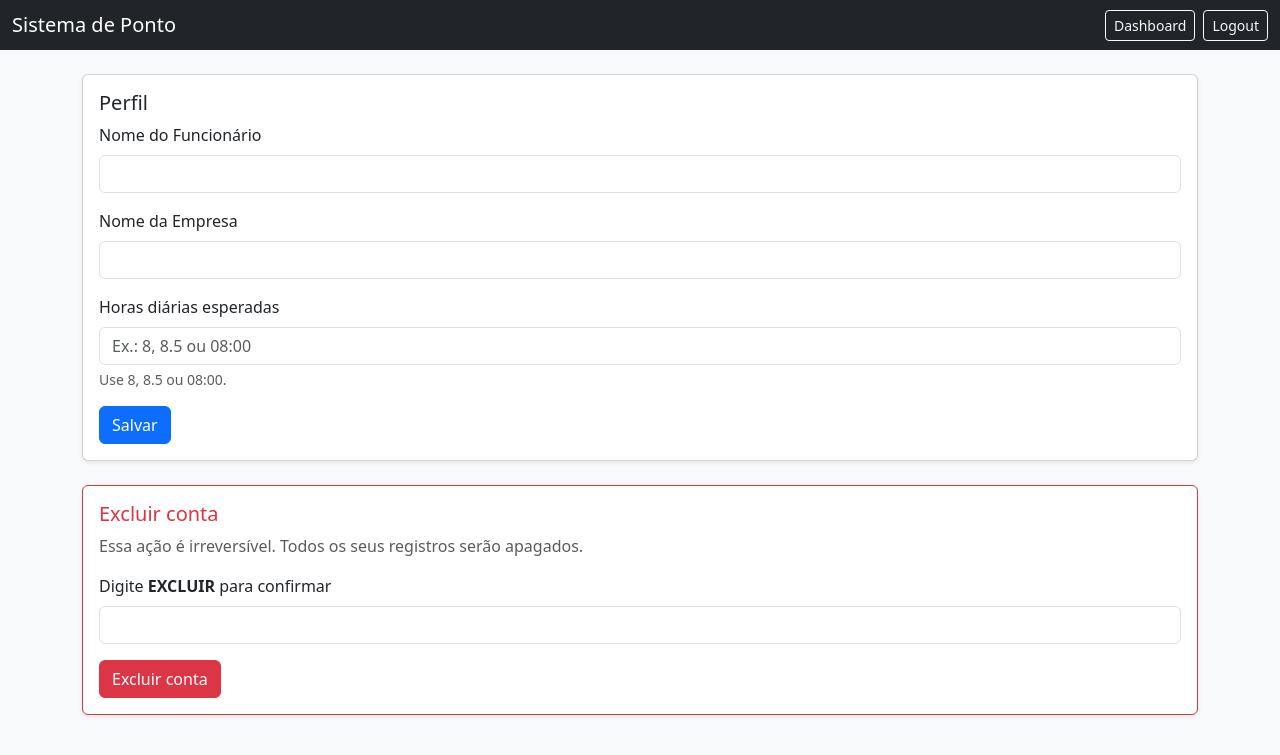
After one commit to prismotta/sistema-ponto-python, a Flask app: page /perfil in a window 1280 px wide. The commit adds this page. Shown: the top 755 px of the page. Run offline with Flask 3, Linux system fonts and the light colour scheme; the visitor is signed in with stand-in values (Sample User, id 1); data that the repository does not hold is empty; some libraries are stand-ins or nearby versions.

Commit message:
feat: adiciona perfil, saldo diário e exclusões
- Adiciona página/rota de Perfil com nome do funcionário, empresa e horas diárias esperadas (minutos) por usuário\n- Faz migração automática de colunas em usuarios (SQLite/PostgreSQL)\n- Permite excluir registro do histórico com proteção por usuário\n- Calcula e exibe horas esperadas e saldo do dia (+/-) no dashboard, ou 'em aberto'\n- Permite excluir conta apagando registros + usuário e encerrando sessão\n- Atualiza testes cobrindo perfil, exclusões e saldo

```diff
--- a/web/app.py
+++ b/web/app.py
@@ -20,11 +20,11 @@ import sqlite3
 from urllib.parse import urlparse
 from datetime import datetime, timedelta
 from zoneinfo import ZoneInfo
-from typing import Optional, Tuple, Any
+from typing import Optional, Tuple, Any, Dict
 import threading
 
 import psycopg2
-from flask import Flask, render_template, request, redirect, session
+from flask import Flask, render_template, request, redirect, session, flash
 from werkzeug.security import generate_password_hash, check_password_hash
 
 
@@ -100,7 +100,10 @@ def criar_banco() -> None:
             CREATE TABLE IF NOT EXISTS usuarios (
                 id SERIAL PRIMARY KEY,
                 username TEXT UNIQUE NOT NULL,
-                password TEXT NOT NULL
+                password TEXT NOT NULL,
+                nome_funcionario TEXT,
+                nome_empresa TEXT,
+                horas_diarias_esperadas_min INTEGER
             )
         """)
         cursor.execute("""
@@ -118,12 +121,20 @@ def criar_banco() -> None:
         # Migração: adiciona colunas ausentes em bases antigas
         for coluna in ("entrada_manha", "saida_almoco", "volta_almoco", "saida_final"):
             cursor.execute(f"ALTER TABLE registros ADD COLUMN IF NOT EXISTS {coluna} TEXT")
+
+        # Migração: adiciona colunas do perfil em bases antigas
+        cursor.execute("ALTER TABLE usuarios ADD COLUMN IF NOT EXISTS nome_funcionario TEXT")
+        cursor.execute("ALTER TABLE usuarios ADD COLUMN IF NOT EXISTS nome_empresa TEXT")
+        cursor.execute("ALTER TABLE usuarios ADD COLUMN IF NOT EXISTS horas_diarias_esperadas_min INTEGER")
     else:
         cursor.execute("""
             CREATE TABLE IF NOT EXISTS usuarios (
                 id INTEGER PRIMARY KEY AUTOINCREMENT,
                 username TEXT UNIQUE NOT NULL,
-                password TEXT NOT NULL
+                password TEXT NOT NULL,
+                nome_funcionario TEXT,
+                nome_empresa TEXT,
+                horas_diarias_esperadas_min INTEGER
             )
         """)
         cursor.execute("""
@@ -149,6 +160,21 @@ def criar_banco() -> None:
                 except sqlite3.OperationalError as e:
                     # Se dois processos tentarem migrar ao mesmo tempo, o segundo pode
                     # receber "duplicate column name". Nesse caso, basta ignorar.
+                    if "duplicate column name" not in str(e).lower():
+                        raise
+
+        # Migração: adiciona colunas do perfil em bases antigas (SQLite)
+        cursor.execute("PRAGMA table_info(usuarios)")
+        colunas_usuarios = {row[1] for row in cursor.fetchall()}
+        for coluna, tipo in (
+            ("nome_funcionario", "TEXT"),
+            ("nome_empresa", "TEXT"),
+            ("horas_diarias_esperadas_min", "INTEGER"),
+        ):
+            if coluna not in colunas_usuarios:
+                try:
+                    cursor.execute(f"ALTER TABLE usuarios ADD COLUMN {coluna} {tipo}")
+                except sqlite3.OperationalError as e:
                     if "duplicate column name" not in str(e).lower():
                         raise
 
@@ -193,6 +219,77 @@ def usuario_logado() -> bool:
     Verifica se existe usuário autenticado na sessão.
     """
     return "user_id" in session
+
+
+def obter_perfil_usuario(user_id: int) -> Dict[str, Any]:
+    conn = conectar()
+    cursor = conn.cursor()
+    cursor.execute(
+        sql("""
+            SELECT nome_funcionario, nome_empresa, horas_diarias_esperadas_min
+            FROM usuarios
+            WHERE id=?
+        """),
+        (user_id,),
+    )
+    row = cursor.fetchone()
+    conn.close()
+
+    if not row:
+        return {"nome_funcionario": None, "nome_empresa": None, "horas_diarias_esperadas_min": None}
+
+    return {"nome_funcionario": row[0], "nome_empresa": row[1], "horas_diarias_esperadas_min": row[2]}
+
+
+def parse_horas_esperadas_min(valor: Optional[str]) -> Optional[int]:
+    """
+    Aceita entrada do perfil como:
+    - "8" ou "8.5" (horas)
+    - "08:00" ou "8:30" (HH:MM)
+    Retorna minutos (int) ou None.
+    """
+    if valor is None:
+        return None
+
+    texto = valor.strip()
+    if not texto:
+        return None
+
+    if ":" in texto:
+        partes = texto.split(":")
+        if len(partes) != 2:
+            return None
+        try:
+            horas = int(partes[0])
+            minutos = int(partes[1])
+        except ValueError:
+            return None
+        if horas < 0 or minutos < 0 or minutos >= 60:
+            return None
+        return horas * 60 + minutos
+
+    try:
+        horas_float = float(texto.replace(",", "."))
+    except ValueError:
+        return None
+    if horas_float < 0:
+        return None
+    return int(round(horas_float * 60))
+
+
+def formatar_horas_minutos(delta: timedelta) -> str:
+    total_min = int(round(delta.total_seconds() / 60))
+    sinal = "+" if total_min >= 0 else "-"
+    total_min_abs = abs(total_min)
+    horas = total_min_abs // 60
+    minutos = total_min_abs % 60
+    return f"{sinal}{horas}h {minutos:02d}m"
+
+
+def calcular_saldo_dia(total_trabalhado: timedelta, esperado_min: Optional[int]) -> Optional[timedelta]:
+    if esperado_min is None:
+        return None
+    return total_trabalhado - timedelta(minutes=int(esperado_min))
 
 
 def calcular_total_registro(registro: Tuple[Any, ...]) -> timedelta:
@@ -319,6 +416,11 @@ def dashboard():
     conn = conectar()
     cursor = conn.cursor()
 
+    perfil = obter_perfil_usuario(session["user_id"])
+    esperado_min = perfil.get("horas_diarias_esperadas_min")
+    if esperado_min is None:
+        esperado_min = 8 * 60
+
     cursor.execute(
         sql("""
             SELECT id, user_id, data, entrada_manha, saida_almoco, volta_almoco, saida_final
@@ -340,20 +442,119 @@ def dashboard():
         if registro[2] == hoje:
             total_hoje += total_linha
 
+        saida_final = registro[6]
+        em_aberto = not bool(parse_hora(saida_final))
+        saldo_delta = None if em_aberto else calcular_saldo_dia(total_linha, esperado_min)
+        saldo_str = "em aberto" if em_aberto else (formatar_horas_minutos(saldo_delta) if saldo_delta is not None else "-")
+
         registros.append({
+            "id": registro[0],
             "data": registro[2],
             "entrada": registro[3],
             "saida_almoco": registro[4],
             "volta_almoco": registro[5],
             "saida_final": registro[6],
-            "total": total_linha
+            "total": total_linha,
+            "esperado": timedelta(minutes=int(esperado_min)) if esperado_min is not None else None,
+            "saldo": saldo_str,
         })
 
     return render_template(
         "dashboard.html",
         registros=registros,
         total_hoje=total_hoje,
+        esperado_diario=timedelta(minutes=int(esperado_min)) if esperado_min is not None else None,
     )
+
+
+@app.route("/perfil", methods=["GET", "POST"])
+def perfil():
+    if not usuario_logado():
+        return redirect("/")
+
+    if request.method == "POST":
+        nome_funcionario = (request.form.get("nome_funcionario") or "").strip() or None
+        nome_empresa = (request.form.get("nome_empresa") or "").strip() or None
+        horas_texto = request.form.get("horas_diarias_esperadas") or ""
+
+        horas_min = parse_horas_esperadas_min(horas_texto)
+        if horas_texto.strip() and horas_min is None:
+            flash("Formato inválido em horas diárias esperadas. Use 8, 8.5 ou 08:00.", "danger")
+            return redirect("/perfil")
+
+        conn = conectar()
+        cursor = conn.cursor()
+        cursor.execute(
+            sql("""
+                UPDATE usuarios
+                SET nome_funcionario=?, nome_empresa=?, horas_diarias_esperadas_min=?
+                WHERE id=?
+            """),
+            (nome_funcionario, nome_empresa, horas_min, session["user_id"]),
+        )
+        conn.commit()
+        conn.close()
+
+        flash("Perfil salvo com sucesso.", "success")
+        return redirect("/perfil")
+
+    perfil_atual = obter_perfil_usuario(session["user_id"])
+    horas_min = perfil_atual.get("horas_diarias_esperadas_min")
+    horas_str = ""
+    if horas_min is not None:
+        horas_str = f"{int(horas_min // 60)}:{int(horas_min % 60):02d}"
+
+    return render_template(
+        "perfil.html",
+        perfil=perfil_atual,
+        horas_diarias_esperadas=horas_str,
+    )
+
+
+@app.route("/registros/<int:registro_id>/excluir", methods=["POST"])
+def excluir_registro(registro_id: int):
+    if not usuario_logado():
+        return redirect("/")
+
+    conn = conectar()
+    cursor = conn.cursor()
+    cursor.execute(
+        sql("DELETE FROM registros WHERE id=? AND user_id=?"),
+        (registro_id, session["user_id"]),
+    )
+    apagados = cursor.rowcount
+    conn.commit()
+    conn.close()
+
+    if apagados:
+        flash("Registro excluído com sucesso.", "success")
+    else:
+        flash("Registro não encontrado.", "danger")
+
+    return redirect("/dashboard")
+
+
+@app.route("/perfil/excluir-conta", methods=["POST"])
+def excluir_conta():
+    if not usuario_logado():
+        return redirect("/")
+
+    confirmacao = (request.form.get("confirmacao") or "").strip()
+    if confirmacao != "EXCLUIR":
+        flash("Confirmação inválida. Digite EXCLUIR para apagar sua conta.", "danger")
+        return redirect("/perfil")
+
+    user_id = session["user_id"]
+    conn = conectar()
+    cursor = conn.cursor()
+    cursor.execute(sql("DELETE FROM registros WHERE user_id=?"), (user_id,))
+    cursor.execute(sql("DELETE FROM usuarios WHERE id=?"), (user_id,))
+    conn.commit()
+    conn.close()
+
+    session.clear()
+    flash("Conta excluída com sucesso.", "success")
+    return redirect("/")
 
 
 @app.route("/bater")
--- /dev/null
+++ b/web/templates/perfil.html
@@ -0,0 +1,78 @@
+<!DOCTYPE html>
+<html lang="pt-br">
+<head>
+    <meta charset="UTF-8">
+    <title>Perfil - Sistema de Ponto</title>
+    <link href="https://cdn.jsdelivr.net/npm/bootstrap@5.3.3/dist/css/bootstrap.min.css" rel="stylesheet">
+</head>
+<body class="bg-light">
+
+<nav class="navbar navbar-dark bg-dark">
+    <div class="container-fluid">
+        <span class="navbar-brand mb-0 h1">Sistema de Ponto</span>
+        <div class="d-flex gap-2">
+            <a href="/dashboard" class="btn btn-outline-light btn-sm">Dashboard</a>
+            <a href="/logout" class="btn btn-outline-light btn-sm">Logout</a>
+        </div>
+    </div>
+</nav>
+
+<div class="container mt-4">
+
+    {% with messages = get_flashed_messages(with_categories=true) %}
+      {% if messages %}
+        {% for category, message in messages %}
+          <div class="alert alert-{{ 'success' if category == 'success' else 'danger' }} alert-dismissible fade show" role="alert">
+            {{ message }}
+            <button type="button" class="btn-close" data-bs-dismiss="alert" aria-label="Close"></button>
+          </div>
+        {% endfor %}
+      {% endif %}
+    {% endwith %}
+
+    <div class="card shadow-sm mb-4">
+        <div class="card-body">
+            <h5 class="card-title">Perfil</h5>
+
+            <form method="POST" action="/perfil">
+                <div class="mb-3">
+                    <label class="form-label">Nome do Funcionário</label>
+                    <input type="text" name="nome_funcionario" class="form-control" value="{{ perfil.nome_funcionario or '' }}">
+                </div>
+
+                <div class="mb-3">
+                    <label class="form-label">Nome da Empresa</label>
+                    <input type="text" name="nome_empresa" class="form-control" value="{{ perfil.nome_empresa or '' }}">
+                </div>
+
+                <div class="mb-3">
+                    <label class="form-label">Horas diárias esperadas</label>
+                    <input type="text" name="horas_diarias_esperadas" class="form-control" placeholder="Ex.: 8, 8.5 ou 08:00" value="{{ horas_diarias_esperadas }}">
+                    <div class="form-text">Use 8, 8.5 ou 08:00.</div>
+                </div>
+
+                <button type="submit" class="btn btn-primary">Salvar</button>
+            </form>
+        </div>
+    </div>
+
+    <div class="card shadow-sm border-danger">
+        <div class="card-body">
+            <h5 class="card-title text-danger">Excluir conta</h5>
+            <p class="text-muted mb-3">Essa ação é irreversível. Todos os seus registros serão apagados.</p>
+
+            <form method="POST" action="/perfil/excluir-conta" onsubmit="return confirm('Tem certeza que deseja excluir sua conta? Essa ação é irreversível.');">
+                <div class="mb-3">
+                    <label class="form-label">Digite <strong>EXCLUIR</strong> para confirmar</label>
+                    <input type="text" name="confirmacao" class="form-control" required>
+                </div>
+                <button type="submit" class="btn btn-danger">Excluir conta</button>
+            </form>
+        </div>
+    </div>
+
+</div>
+
+<script src="https://cdn.jsdelivr.net/npm/bootstrap@5.3.3/dist/js/bootstrap.bundle.min.js"></script>
+</body>
+</html>
```
Also changed, not shown: tests/test_web.py (+145 -0 lines), web/templates/dashboard.html (+28 -1 lines).
